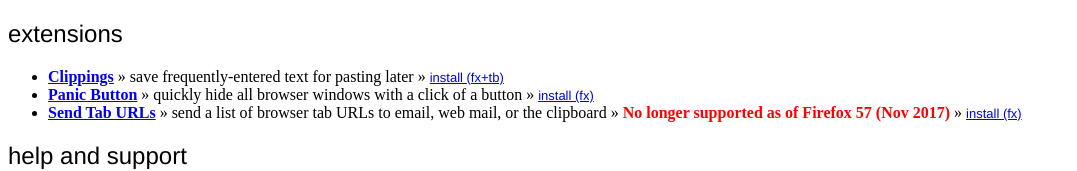
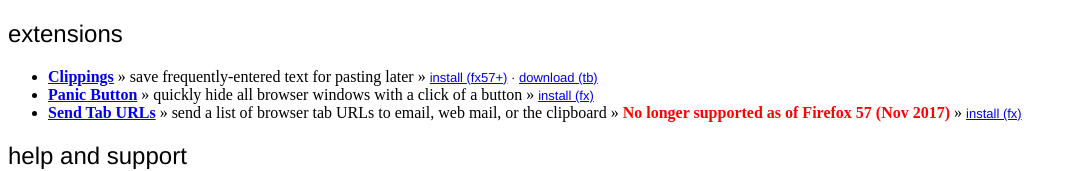
Before and after one commit to aecreations/aecreations.github.io, a plain HTML site: page index.html in a window 1280 px wide. Shown: the part 166-337 px from the top of the page, without its empty margins (0-1077 px from the left). Drawn offline with Linux system fonts and the light colour scheme.

Commit message:
Fixed download/install links for Clippings

```diff
--- a/index.html
+++ b/index.html
@@ -31,7 +31,9 @@
     <ul>
       <li><a href="https://addons.mozilla.org/en-US/firefox/addon/clippings/">Clippings</a>
     &raquo; save frequently-entered text for pasting later &raquo;
-    <span class="cta"><a href="https://addons.mozilla.org/firefox/downloads/latest/1347/addon-1347-latest.xpi">install (fx+tb)</a></span></li>
+    <span class="cta"><a
+    href="https://addons.mozilla.org/firefox/downloads/latest/1347/addon-1347-latest.xpi">install
+    (fx57+)</a> &middot; <a href="https://addons.mozilla.org/firefox/downloads/file/746507/type:attachment/clippings-5.5.2-fx+tb.xpi?src=version-history">download (tb)</a></span></li>
 
       <li><a href="https://addons.mozilla.org/en-US/firefox/addon/panic-button/">Panic Button</a> &raquo; quickly hide all browser windows with a click of a button &raquo; <span class="cta"><a href="https://addons.mozilla.org/firefox/downloads/latest/6990/addon-6990-latest.xpi">install (fx)</a></span></li>
 
```
